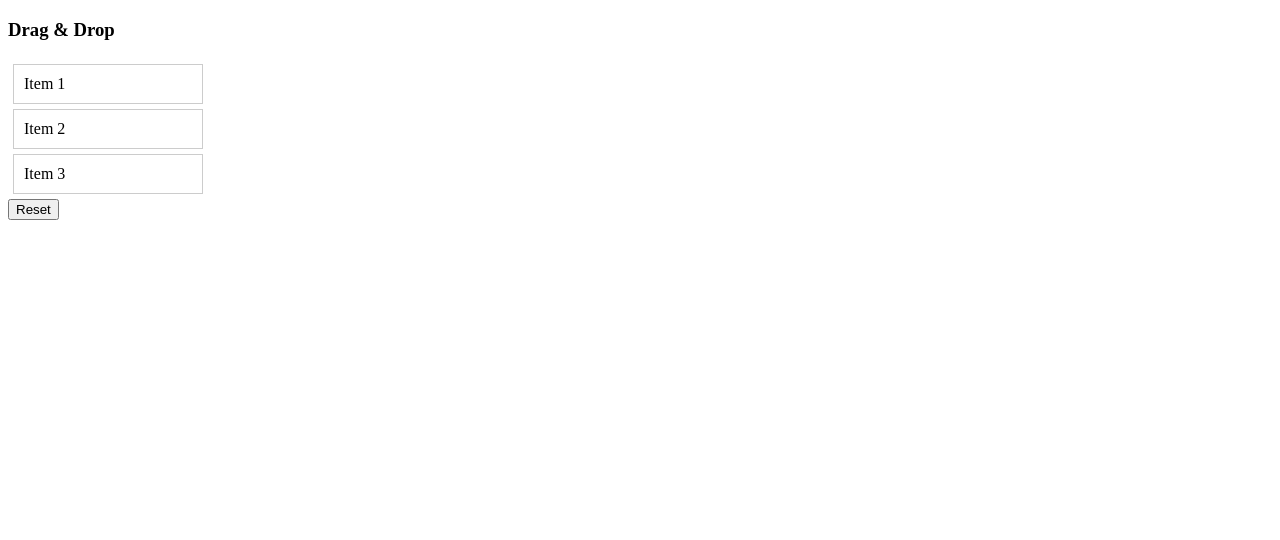
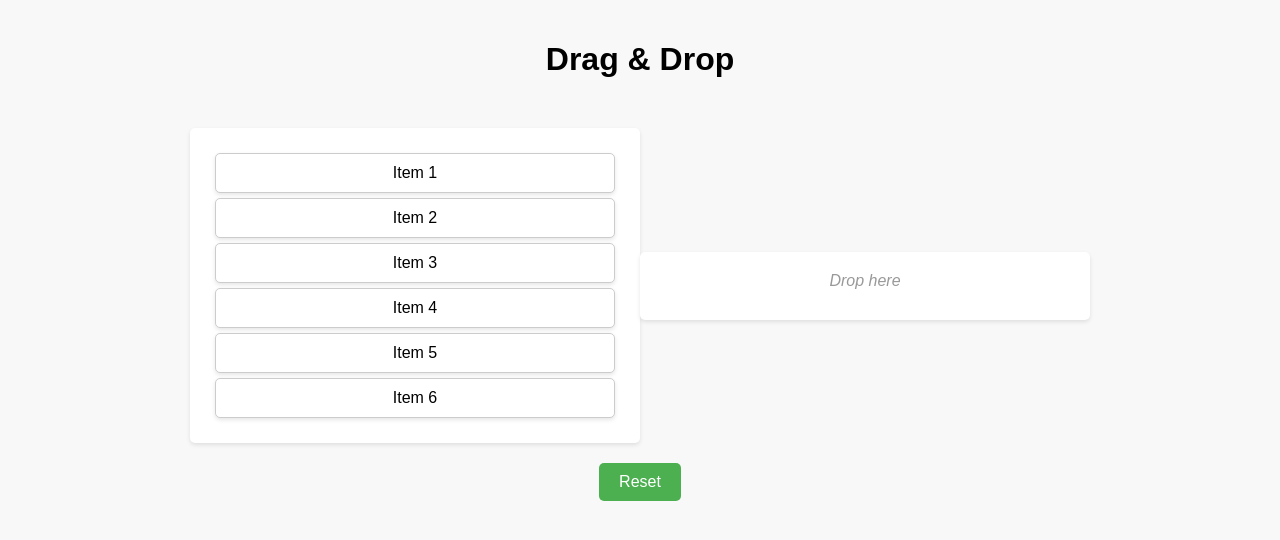
Before and after one commit to Anish1411/Drag-Drop, a plain HTML site: page index.html in a window 1280 px wide. Both pictures are taken after a click on the button "Reset". Drawn offline with Linux system fonts and the light colour scheme.

Commit message:
html and css code updated and js functionality added

```diff
--- a/index.html
+++ b/index.html
@@ -5,24 +5,33 @@
     <meta charset="UTF-8">
     <meta http-equiv="X-UA-Compatible" content="IE=edge">
     <meta name="viewport" content="width=device-width, initial-scale=1.0">
-    <title>Drag-Drop</title>
+    <title>Drag & Drop</title>
     <link rel="stylesheet" href="style.css">
 </head>
 
 <body>
     <div class="main">
-        <h3 class="heading">Drag & Drop </h3>
+        <h1>Drag & Drop</h1>
 
         <div class="container">
-            <div class="container-1" ondrop="drop(event)" ondragover="allowDrop(event)">
+            <div class="container-1">
                 <div class="item" draggable="true" ondragstart="drag(event)">Item 1</div>
                 <div class="item" draggable="true" ondragstart="drag(event)">Item 2</div>
                 <div class="item" draggable="true" ondragstart="drag(event)">Item 3</div>
+                <div class="item" draggable="true" ondragstart="drag(event)">Item 4</div>
+                <div class="item" draggable="true" ondragstart="drag(event)">Item 5</div>
+                <div class="item" draggable="true" ondragstart="drag(event)">Item 6</div>
             </div>
-            <div class="container-2" ondrop="drop(event)" ondragover="allowDrop(event)"></div>
+            <div class="container-2" ondragover="allowDrop(event)" ondrop="drop(event)">
+                <div class="drop-message" id="dropMessage">Drop here</div>
+            </div>
         </div>
+        <div class="success-message" id="successMessage">Items dropped successfully!</div>
         <button onclick="reset()">Reset</button>
     </div>
+
+    <script src="index.js"></script>
+
 </body>
 
 </html>
--- /dev/null
+++ b/index.js
@@ -0,0 +1,68 @@
+var draggedItems = [];
+var dropMessage = document.getElementById("dropMessage");
+var successMessage = document.getElementById("successMessage");
+
+function allowDrop(event) {
+    event.preventDefault();
+}
+
+function drag(event) {
+    var draggedItem = event.target;
+    draggedItems.push(draggedItem.innerHTML);
+    draggedItem.classList.add("dragging");
+}
+
+function drop(event) {
+    event.preventDefault();
+    var droppedItems = draggedItems;
+    var container2 = event.target;
+
+    if (container2.classList.contains("container-2")) {
+        container2.innerHTML = "";
+        droppedItems.forEach(function (item) {
+            var newItem = document.createElement("div");
+            newItem.className = "item";
+            newItem.textContent = item;
+            container2.appendChild(newItem);
+        });
+        displaySuccessMessage();
+        dropMessage.classList.add("hidden");
+        draggedItems = [];
+    }
+
+    var container1 = document.querySelector(".container-1");
+    container1.innerHTML = `
+    <div class="item" draggable="true" ondragstart="drag(event)">Item 1</div>
+    <div class="item" draggable="true" ondragstart="drag(event)">Item 2</div>
+    <div class="item" draggable="true" ondragstart="drag(event)">Item 3</div>
+    <div class="item" draggable="true" ondragstart="drag(event)">Item 4</div>
+    <div class="item" draggable="true" ondragstart="drag(event)">Item 5</div>
+    <div class="item" draggable="true" ondragstart="drag(event)">Item 6</div>
+    `;
+}
+
+function reset() {
+    var container1 = document.querySelector(".container-1");
+    var container2 = document.querySelector(".container-2");
+    container1.innerHTML = `
+    <div class="item" draggable="true" ondragstart="drag(event)">Item 1</div>
+    <div class="item" draggable="true" ondragstart="drag(event)">Item 2</div>
+    <div class="item" draggable="true" ondragstart="drag(event)">Item 3</div>
+    <div class="item" draggable="true" ondragstart="drag(event)">Item 4</div>
+    <div class="item" draggable="true" ondragstart="drag(event)">Item 5</div>
+    <div class="item" draggable="true" ondragstart="drag(event)">Item 6</div>
+    `;
+    container2.innerHTML = `
+    <div class="drop-message" id="dropMessage">Drop here</div>
+    `;
+    dropMessage.classList.remove("hidden");
+    successMessage.style.display = "none";
+    draggedItems = [];
+}
+
+function displaySuccessMessage() {
+    successMessage.style.display = "block";
+    setTimeout(function () {
+        successMessage.style.display = "none";
+    }, 2000);
+}
--- a/style.css
+++ b/style.css
@@ -1,5 +1,31 @@
+       body {
+           margin: 0;
+           padding: 0;
+           font-family: Arial, sans-serif;
+           background-color: #f8f8f8;
+       }
+
+       .main {
+           max-width: 900px;
+           margin: 0 auto;
+           padding: 20px;
+           text-align: center;
+       }
+
        .container {
            display: flex;
+           justify-content: space-between;
+           align-items: center;
+           margin-top: 50px;
+       }
+
+       .container-1,
+       .container-2 {
+           width: 50%;
+           background-color: #fff;
+           padding: 20px;
+           border-radius: 5px;
+           box-shadow: 0 2px 4px rgba(0, 0, 0, 0.1);
        }
 
        .item {
@@ -7,16 +33,56 @@
            padding: 10px;
            margin: 5px;
            cursor: move;
+           background-color: #fff;
+           border-radius: 5px;
+           box-shadow: 0 2px 4px rgba(0, 0, 0, 0.1);
        }
 
        .item.dragging {
            opacity: 0.5;
        }
 
-.container-1 {
-    width: 200px;
+       .drop-message {
+           color: #999;
+           font-style: italic;
+           margin-bottom: 10px;
+           display: block;
        }
 
+       .drop-message.hidden {
+           display: none;
+       }
+
+       .success-message {
+           display: none;
+           color: green;
+           margin-bottom: 10px;
+       }
+
+       button {
+           display: block;
+           margin: 20px auto;
+           padding: 10px 20px;
+           background-color: #4CAF50;
+           color: #fff;
+           font-size: 16px;
+           border: none;
+           border-radius: 5px;
+           cursor: pointer;
+           transition: background-color 0.3s ease;
+       }
+
+       button:hover {
+           background-color: #45a049;
+       }
+
+       @media (max-width: 768px) {
+           .container {
+               flex-direction: column;
+           }
+
+           .container-1,
            .container-2 {
-    width: 300px;
+               width: 100%;
            }
+       }
```
Also changed, not shown: back.png (added). Lines whose indentation alone changed are shown as unchanged.
